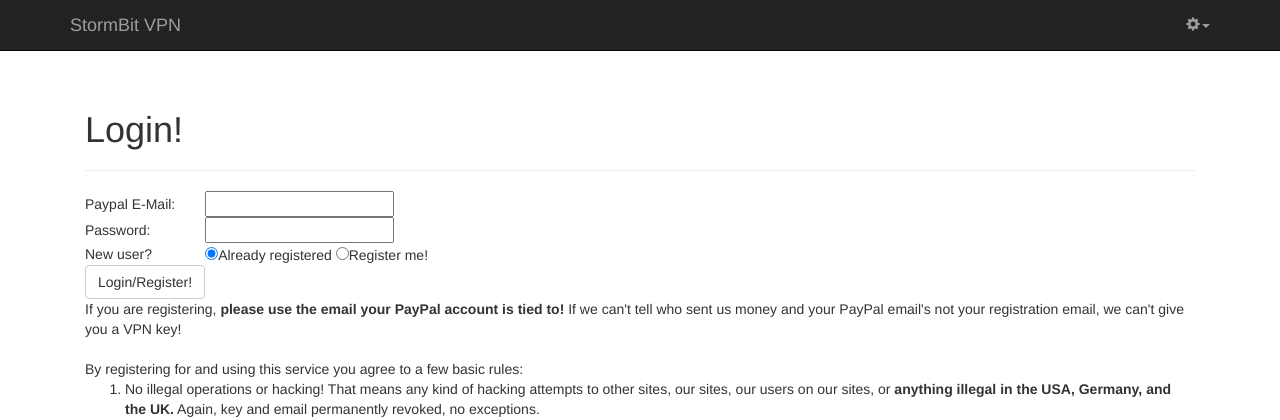
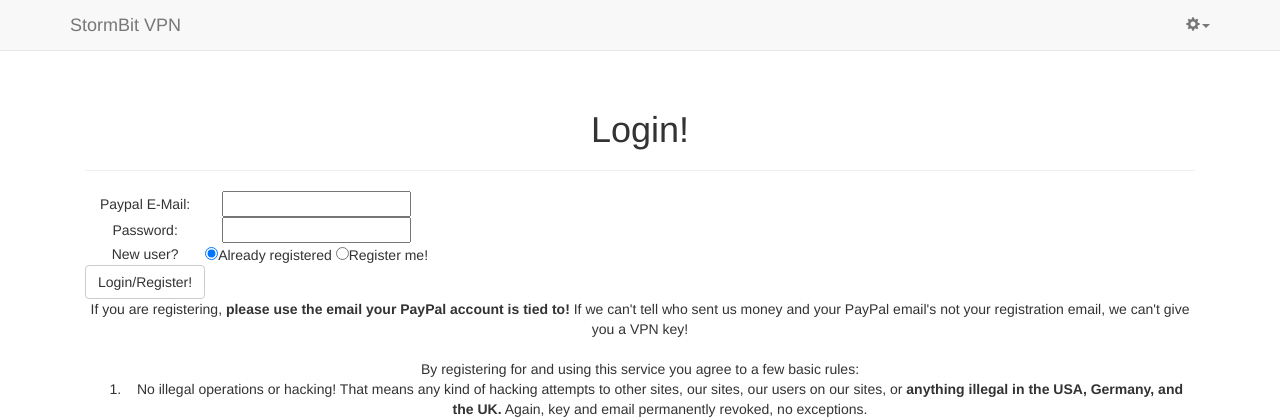
Before and after one commit to jeffkuletz31/VPN-MI, a PHP site: page / in a window 1280 px wide. Shown: the top 420 px of the page. Run offline with PHP 8.4, Linux system fonts and the light colour scheme; some libraries are stand-ins or nearby versions.

Commit message:
things
added style.css support and other junk mentioned on other projects

```diff
--- a/index.php
+++ b/index.php
@@ -124,11 +124,12 @@ function genHtml($body) {
 	<meta charset="utf-8">
 	<meta name="viewport" content="width=device-width, initial-scale=1.0">
 	<title>StormBit VPN User Interface</title>
-	<link href="/resources/bootstrap.css" rel="stylesheet">
-	<style>body { padding-top: 50px; } .mainbody { padding: 40px 15px; text-align: center; } .nocenter { text-align: left; }</style>
+<link href="/resources/bootstrap.css" rel="stylesheet">
+<style>body{padding-top: 50px;background-color: transparent;} .mainbody{padding: 40px 15px;text-align: center;background-color: transparent;}</style>
+<link href="/style.css" rel="stylesheet">
 </head>
 <body>
-	<div class="navbar navbar-inverse navbar-fixed-top">
+	<div class="navbar navbar-default navbar-fixed-top">
 		<div class="container">
 			<div class="navbar-header">
 				<button type="button" class="navbar-toggle" data-toggle="collapse" data-target=".navbar-collapse">
```
